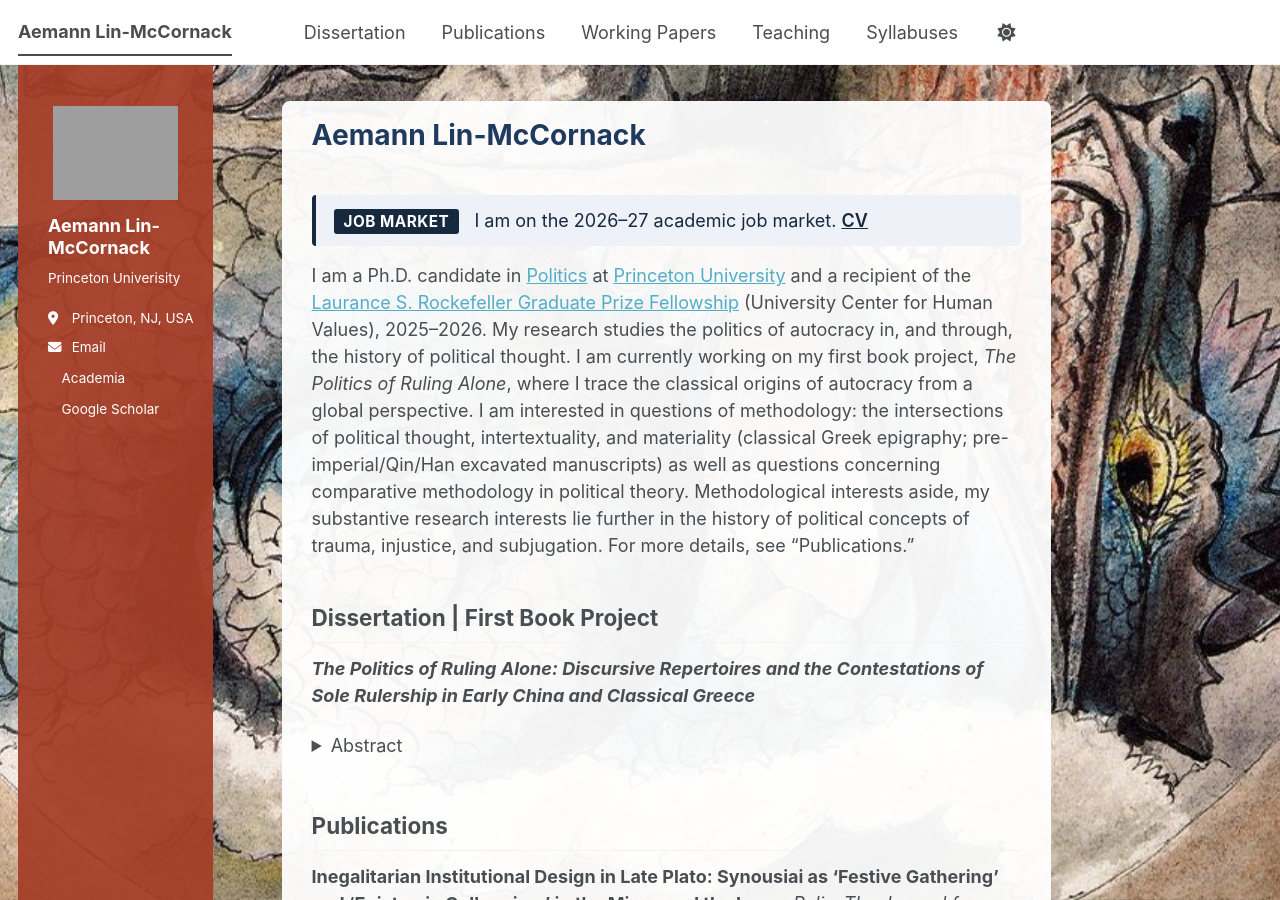
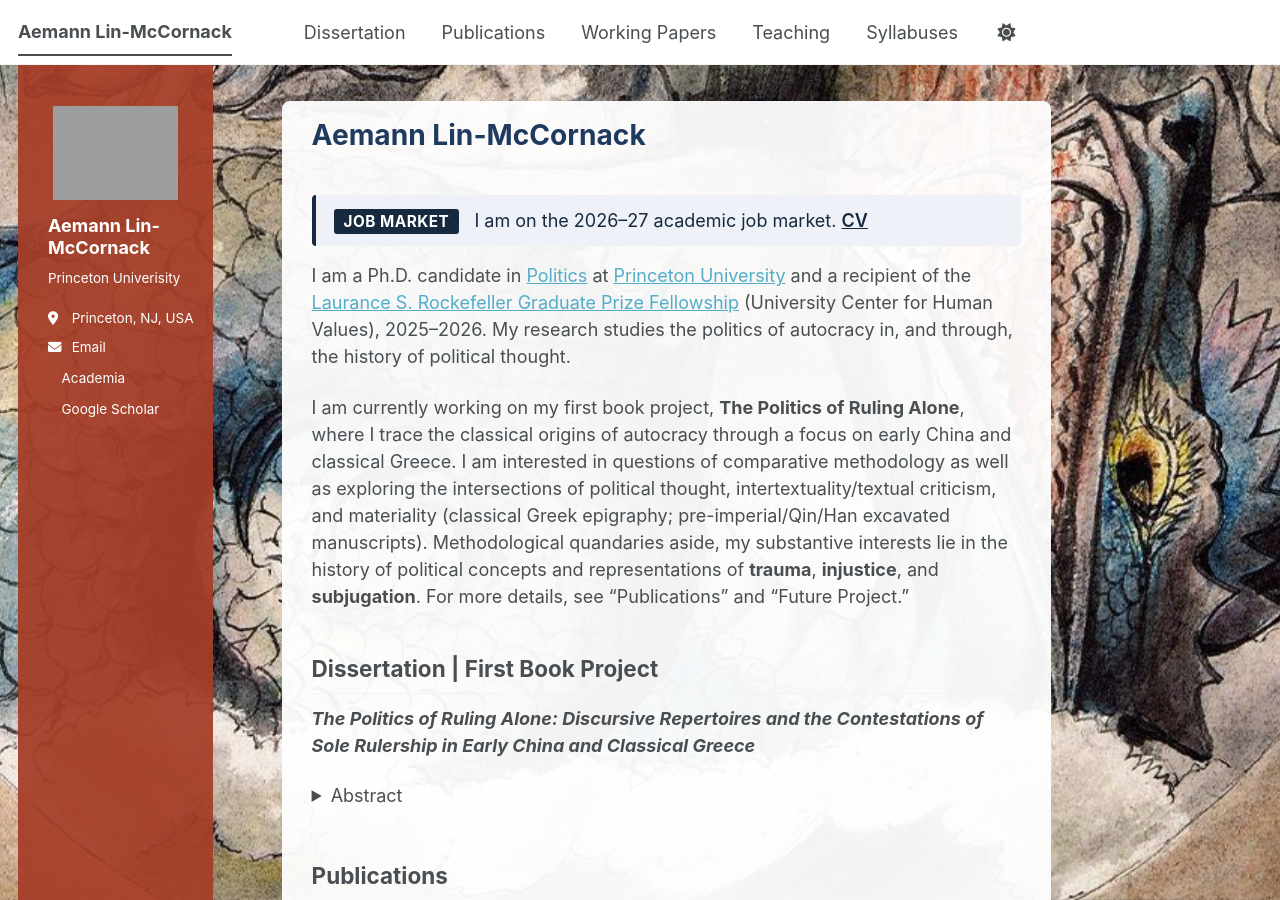
Before and after one commit to aemannlinmccornack/aemannlinmccornack.github.io, a Jekyll site: the page built from _pages/about.md, in a window 1280 px wide and 900 px high. Built offline with Jekyll 4.4.1, drawn with Linux system fonts in a browser that asks for light colours; a style sheet for code colours, icons or effects is not loaded.

Commit message:
change about.md

```diff
--- a/_pages/about.md
+++ b/_pages/about.md
@@ -55,7 +55,9 @@ summary {
 <span style="background: #16293f; color: #ffffff; padding: 3px 10px; border-radius: 3px; font-size: 0.85em; font-weight: 700; letter-spacing: 0.5px;">JOB MARKET</span> &nbsp; I am on the 2026–27 academic job market. <a href="https://aemannlinmccornack.github.io/files/ALM-CV.pdf" style="color: #16293f; font-weight: 600;">CV</a>
 </div>
 
-I am a Ph.D. candidate in [Politics](https://politics.princeton.edu/people/aemann-lin-mccornack) at [Princeton University](https://www.princeton.edu) and a recipient of the [Laurance S. Rockefeller Graduate Prize Fellowship](https://uchv.princeton.edu/fellowships-funding/graduate/graduate-prize-fellowships) (University Center for Human Values), 2025–2026. My research studies the politics of autocracy in, and through, the history of political thought. I am currently working on my first book project, *The Politics of Ruling Alone*, where I trace the classical origins of autocracy from a global perspective. I am interested in questions of methodology: the intersections of political thought, intertextuality, and materiality (classical Greek epigraphy; pre-imperial/Qin/Han excavated manuscripts) as well as questions concerning comparative methodology in political theory. Methodological interests aside, my substantive research interests lie further in the history of political concepts of trauma, injustice, and subjugation. For more details, see "Publications."
+I am a Ph.D. candidate in [Politics](https://politics.princeton.edu/people/aemann-lin-mccornack) at [Princeton University](https://www.princeton.edu) and a recipient of the [Laurance S. Rockefeller Graduate Prize Fellowship](https://uchv.princeton.edu/fellowships-funding/graduate/graduate-prize-fellowships) (University Center for Human Values), 2025–2026. My research studies the politics of autocracy in, and through, the history of political thought.
+
+I am currently working on my first book project, **The Politics of Ruling Alone**, where I trace the classical origins of autocracy through a focus on early China and classical Greece. I am interested in questions of comparative methodology as well as exploring the intersections of political thought, intertextuality/textual criticism, and materiality (classical Greek epigraphy; pre-imperial/Qin/Han excavated manuscripts). Methodological quandaries aside, my substantive interests lie in the history of political concepts and representations of **trauma**, **injustice**, and **subjugation**. For more details, see "Publications" and "Future Project."
 
 ## Dissertation | First Book Project
 
```
